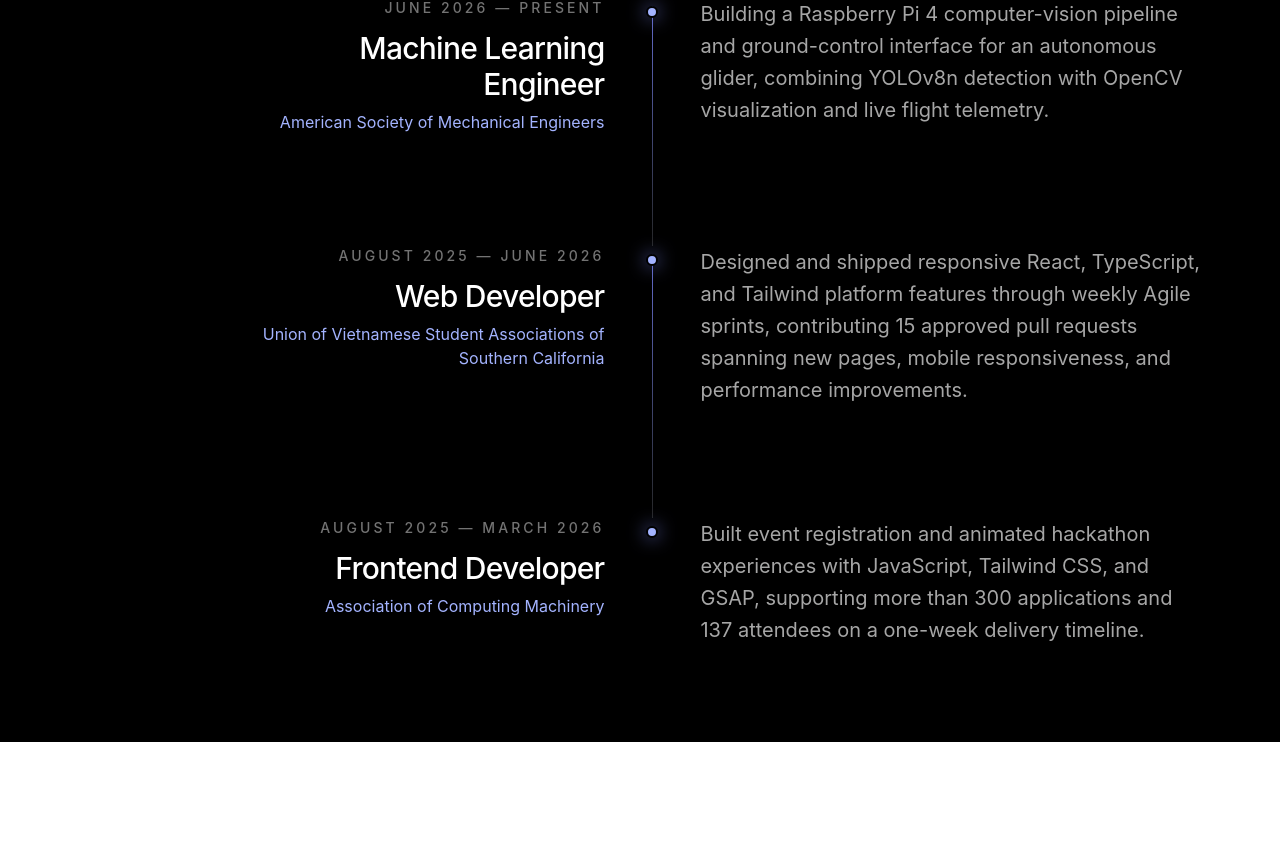
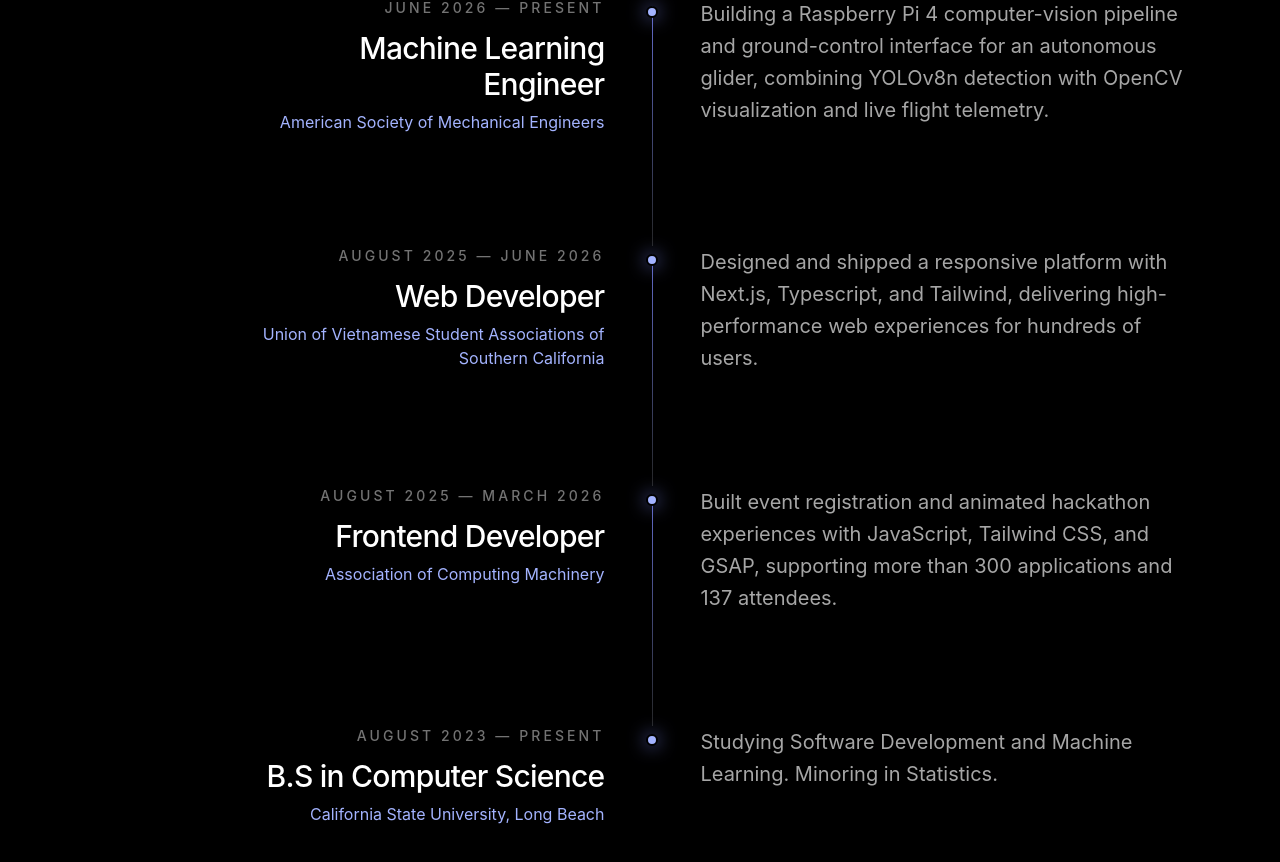
Before and after one commit to Detims/portfolio-real, a React (Vite) app: page /about in a window 1280 px wide. Shown: the part 841-1703 px from the top of the page. Before the commit the page ends 1583 px from the top, so only its background shows below. Built offline with nearby package versions, Linux system fonts and the light colour scheme.

Commit message:
Update expereince page with education information

```diff
--- a/src/components/experience.tsx
+++ b/src/components/experience.tsx
@@ -21,15 +21,22 @@ const experiences: ExperienceItem[] = [
         organization:
             "Union of Vietnamese Student Associations of Southern California",
         summary:
-            "Designed and shipped responsive React, TypeScript, and Tailwind platform features through weekly Agile sprints, contributing 15 approved pull requests spanning new pages, mobile responsiveness, and performance improvements.",
+            "Designed and shipped a responsive platform with Next.js, Typescript, and Tailwind, delivering high-performance web experiences for hundreds of users.",
     },
     {
         title: "Frontend Developer",
         period: "August 2025 — March 2026",
         organization: "Association of Computing Machinery",
         summary:
-            "Built event registration and animated hackathon experiences with JavaScript, Tailwind CSS, and GSAP, supporting more than 300 applications and 137 attendees on a one-week delivery timeline.",
+            "Built event registration and animated hackathon experiences with JavaScript, Tailwind CSS, and GSAP, supporting more than 300 applications and 137 attendees.",
     },
+    {
+        title: "B.S in Computer Science",
+        period: "August 2023 — Present",
+        organization: "California State University, Long Beach",
+        summary:
+            "Studying Software Development and Machine Learning. Minoring in Statistics."
+    }
 ];
 
 export function Experience() {
```
